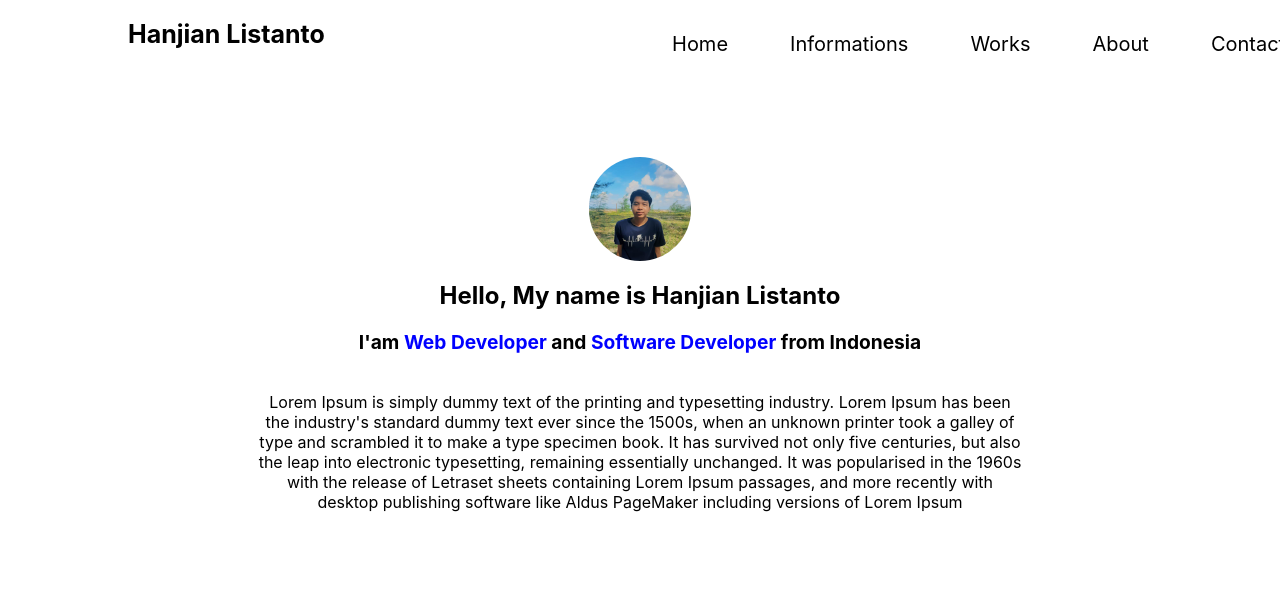
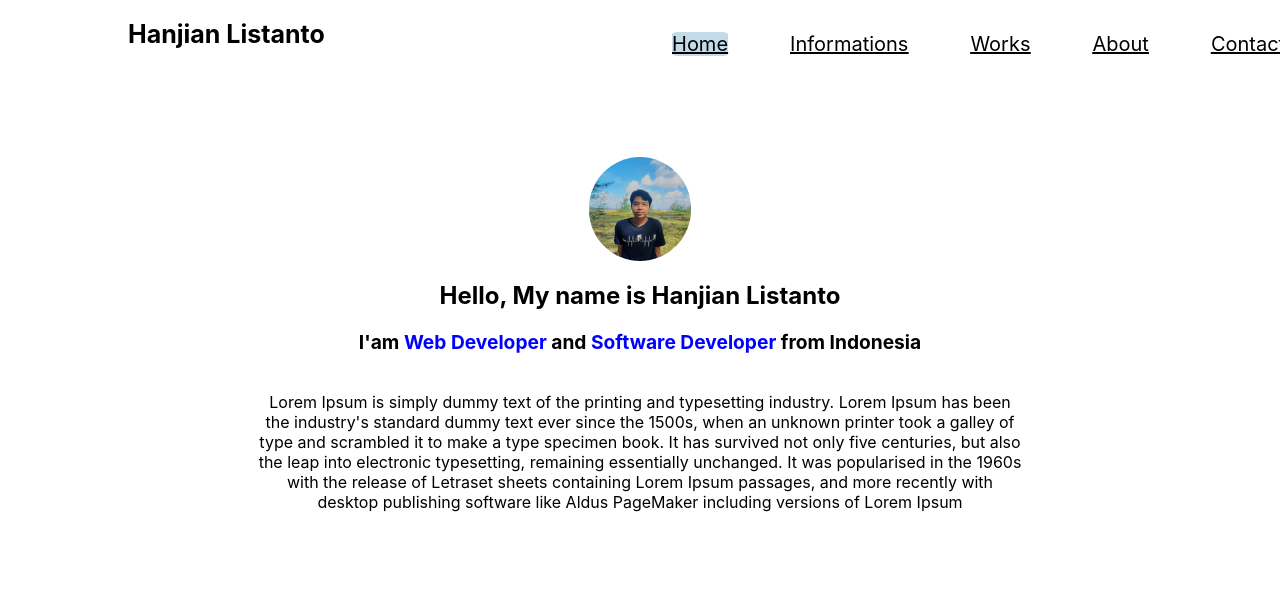
Before and after one commit to Hanjian26/SinglePortofolio, a plain HTML site: page index.html in a window 1280 px wide. In both pictures the pointer is over the link "Home". Shown: the top 589 px of the page. Drawn offline with Linux system fonts and the light colour scheme.

Commit message:
Update style.css

```diff
--- a/style.css
+++ b/style.css
@@ -19,10 +19,19 @@ body{
 .navigationsMenu ul, li, a{
     text-decoration: none;
     color:black;
+    text-decoration: underline;
     list-style: none;
     font-size:20px;
     font-family:-apple-system, BlinkMacSystemFont, 'Segoe UI', Roboto, Oxygen, Ubuntu, Cantarell, 'Open Sans', 'Helvetica Neue', sans-serif;
 
+}
+
+.navigationsMenu a:hover    {
+    background-color:#c3dae8;
+    border:2px;
+    transition: 2s;
+    border-radius: 10%;
+    cursor: pointer;
 }
 
 .navigation li{
```
